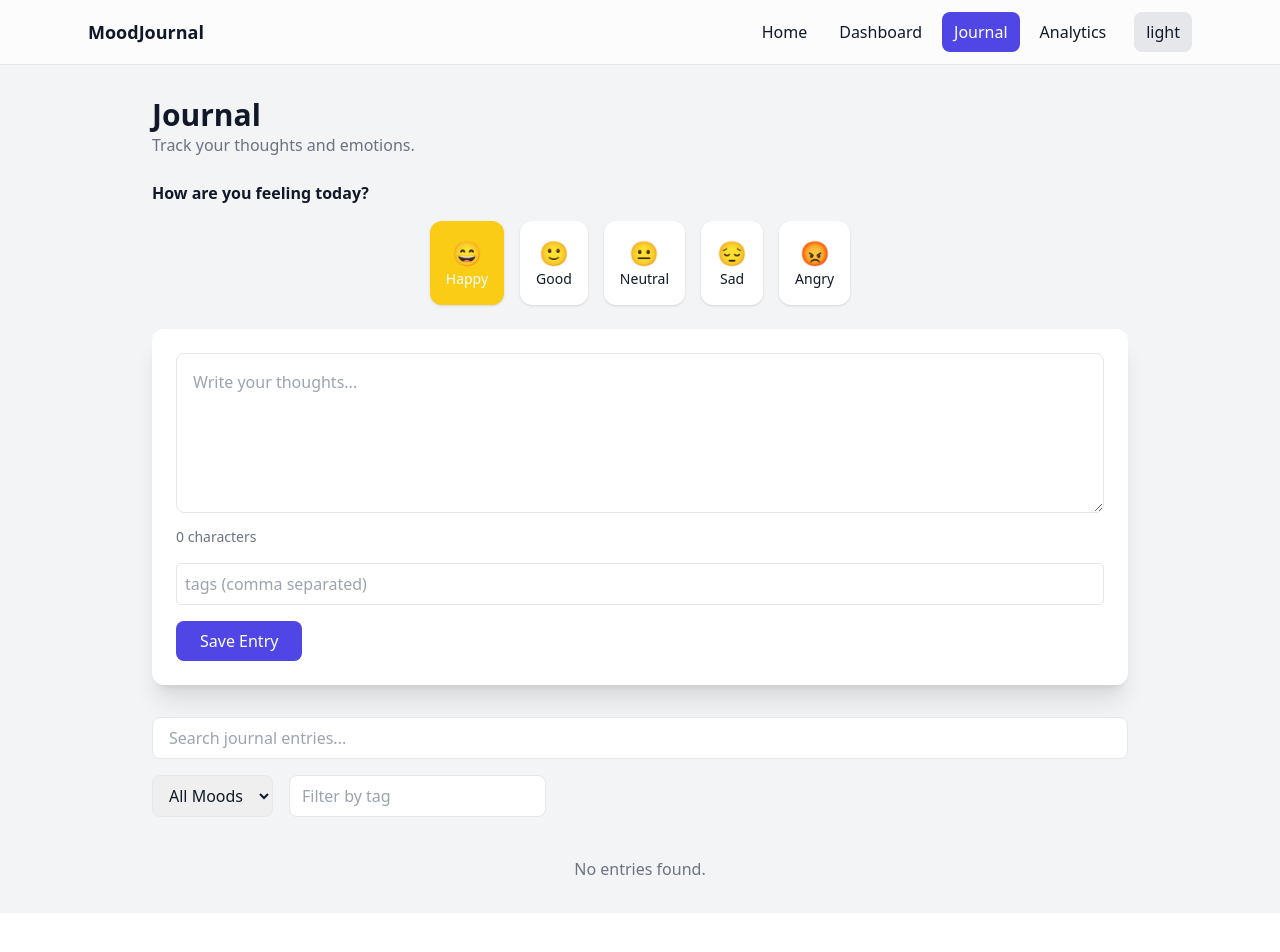
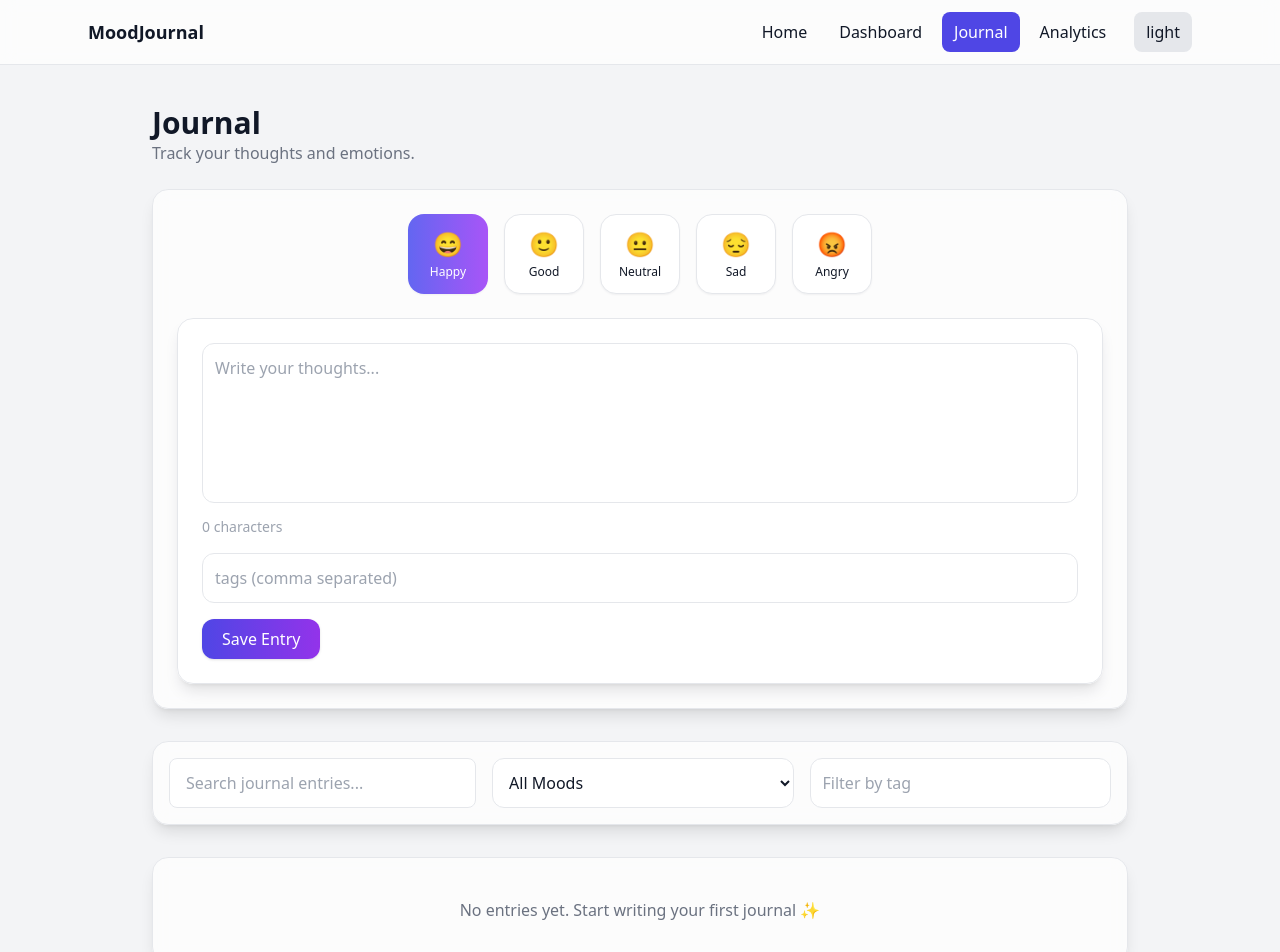
Before and after one commit to Janhavi003/MoodFlow-mood-journal, a React (Vite) app: page /journal in a window 1280 px wide. Shown: the top 952 px of the page. Before the commit the page ends 913 px from the top, so only its background shows below. Built offline with nearby package versions, Linux system fonts and the light colour scheme.

Commit message:
improved the UI

```diff
--- a/package.json
+++ b/package.json
@@ -10,7 +10,7 @@
     "preview": "vite preview"
   },
   "dependencies": {
-    "framer-motion": "^12.35.2",
+    "framer-motion": "^12.38.0",
     "react": "^19.2.0",
     "react-dom": "^19.2.0",
     "react-router-dom": "^7.13.1",
--- a/src/App.jsx
+++ b/src/App.jsx
@@ -1,5 +1,11 @@
-import { BrowserRouter as Router, Routes, Route } from "react-router-dom";
+import {
+  BrowserRouter as Router,
+  Routes,
+  Route,
+  useLocation,
+} from "react-router-dom";
 import { useState } from "react";
+import { AnimatePresence } from "framer-motion";
 
 import Dashboard from "./pages/Dashboard";
 import Journal from "./pages/Journal";
@@ -9,34 +15,14 @@ import Navbar from "./components/Navbar";
 
 import useLocalStorage from "./hooks/useLocalStorage";
 
-export default function App() {
-  const [entries, setEntries] = useLocalStorage("entries", []);
-  const [mood, setMood] = useState("Happy");
-
-  // Add new entry
-  const addEntry = (entry) => {
-    setEntries([entry, ...entries]);
-  };
-
-  // Delete entry
-  const deleteEntry = (id) => {
-    setEntries(entries.filter((e) => e.id !== id));
-  };
+function AnimatedRoutes({ entries, mood, setMood, addEntry, deleteEntry }) {
+  const location = useLocation();
 
   return (
-    <Router>
-      <div className="min-h-screen bg-gray-100 dark:bg-gray-950 text-gray-900 dark:text-white">
-
-        {/* Navbar */}
-        <Navbar />
-
-        {/* Routes */}
-        <Routes>
-
-          {/* Landing */}
+    <AnimatePresence mode="wait">
+      <Routes location={location} key={location.pathname}>
         <Route path="/" element={<Landing />} />
 
-          {/* Dashboard */}
         <Route
           path="/dashboard"
           element={
@@ -44,11 +30,11 @@ export default function App() {
               mood={mood}
               setMood={setMood}
               entries={entries}
+              addEntry={addEntry}
             />
           }
         />
 
-          {/* Journal */}
         <Route
           path="/journal"
           element={
@@ -60,14 +46,39 @@ export default function App() {
           }
         />
 
-          {/* Analytics */}
         <Route
           path="/analytics"
           element={<Analytics entries={entries} />}
         />
+      </Routes>
+    </AnimatePresence>
+  );
+}
 
-        </Routes>
+export default function App() {
+  const [entries, setEntries] = useLocalStorage("entries", []);
+  const [mood, setMood] = useState("Happy");
 
+  const addEntry = (entry) => {
+    setEntries([entry, ...entries]);
+  };
+
+  const deleteEntry = (id) => {
+    setEntries(entries.filter((e) => e.id !== id));
+  };
+
+  return (
+    <Router>
+      <div className="min-h-screen bg-gray-100 dark:bg-gray-950 text-gray-900 dark:text-white">
+        <Navbar />
+
+        <AnimatedRoutes
+          entries={entries}
+          mood={mood}
+          setMood={setMood}
+          addEntry={addEntry}
+          deleteEntry={deleteEntry}
+        />
       </div>
     </Router>
   );
--- a/src/components/JournalEditor.jsx
+++ b/src/components/JournalEditor.jsx
@@ -22,15 +22,15 @@ export default function JournalEditor({ mood, addEntry }) {
   };
 
   return (
-    <div className="bg-white dark:bg-gray-900 shadow-xl rounded-xl p-6 mt-6">
+    <div className="card p-6 mt-6">
       <textarea
         placeholder="Write your thoughts..."
         value={text}
         onChange={(e) => setText(e.target.value)}
-        className="w-full p-4 border rounded-lg h-40"
+        className="input h-40 resize-none"
       />
 
-      <div className="flex justify-between mt-2 text-sm text-gray-500">
+      <div className="flex justify-between text-sm text-gray-400 mt-2">
         <span>{text.length} characters</span>
       </div>
 
@@ -38,13 +38,10 @@ export default function JournalEditor({ mood, addEntry }) {
         placeholder="tags (comma separated)"
         value={tags}
         onChange={(e) => setTags(e.target.value)}
-        className="mt-4 w-full p-2 border rounded"
+        className="input mt-4"
       />
 
-      <button
-        onClick={saveEntry}
-        className="mt-4 bg-indigo-600 text-white px-6 py-2 rounded-lg hover:bg-indigo-700"
-      >
+      <button onClick={saveEntry} className="button-primary mt-4">
         Save Entry
       </button>
     </div>
--- a/src/components/MoodSelector.jsx
+++ b/src/components/MoodSelector.jsx
@@ -2,16 +2,20 @@ import { moods } from "../utils/moodUtils";
 
 export default function MoodSelector({ selected, setSelected }) {
   return (
-    <div className="flex gap-4 justify-center mt-4">
+    <div className="flex gap-4 justify-center flex-wrap">
       {moods.map((mood) => (
         <button
           key={mood.label}
           onClick={() => setSelected(mood.label)}
-          className={`p-4 rounded-xl shadow transition transform hover:scale-110
-          ${selected === mood.label ? mood.color + " text-white" : "bg-white dark:bg-gray-800"}`}
+          className={`flex flex-col items-center justify-center w-20 h-20 rounded-2xl transition shadow-sm hover:scale-105
+          ${
+            selected === mood.label
+              ? "bg-gradient-to-r from-indigo-500 to-purple-500 text-white shadow-lg"
+              : "bg-white dark:bg-gray-900 border border-gray-200 dark:border-gray-700"
+          }`}
         >
           <span className="text-2xl">{mood.emoji}</span>
-          <p className="text-sm">{mood.label}</p>
+          <span className="text-xs mt-1">{mood.label}</span>
         </button>
       ))}
     </div>
--- a/src/index.css
+++ b/src/index.css
@@ -1,12 +1,25 @@
 @tailwind base;
 @tailwind components;
 @tailwind utilities;
-/* smoother UI */
+
+/* smooth UI */
 * {
   transition: all 0.2s ease-in-out;
 }
 
-/* nicer scroll */
 html {
   scroll-behavior: smooth;
 }
+
+/* reusable styles */
+.card {
+  @apply bg-white/70 dark:bg-gray-900/70 backdrop-blur border border-gray-200 dark:border-gray-800 rounded-2xl shadow-lg;
+}
+
+.input {
+  @apply w-full p-3 rounded-xl border border-gray-200 dark:border-gray-700 bg-white dark:bg-gray-900 focus:ring-2 focus:ring-indigo-500 outline-none;
+}
+
+.button-primary {
+  @apply px-5 py-2 rounded-xl bg-gradient-to-r from-indigo-600 to-purple-600 text-white shadow hover:scale-105 transition;
+}
--- a/src/pages/Dashboard.jsx
+++ b/src/pages/Dashboard.jsx
@@ -1,27 +1,47 @@
-import MoodSelector from "../components/MoodSelector";
-import JournalEditor from "../components/JournalEditor";
-import EntryList from "../components/EntryList";
+import MoodChart from "../components/MoodChart";
+import CalendarHeatmap from "../components/CalendarHeatmap";
+import { generateInsights } from "../utils/insights";
+import { motion } from "framer-motion";
 
-export default function Dashboard({
-  mood,
-  setMood,
-  entries,
-  addEntry,
-  deleteEntry,
-}) {
+export default function Analytics({ entries }) {
+  const insights = generateInsights(entries);
+
   return (
-    <div className="max-w-4xl mx-auto p-6">
-      <h1 className="text-3xl font-bold">Mood Journal</h1>
+    <motion.div
+      initial={{ opacity: 0, y: 10 }}
+      animate={{ opacity: 1, y: 0 }}
+      className="max-w-6xl mx-auto px-4 sm:px-6 py-10"
+    >
+      <h1 className="text-3xl font-bold">Analytics</h1>
 
-      <p className="mt-2 text-gray-500">
-        How are you feeling today?
-      </p>
+      {entries.length === 0 ? (
+        <div className="card mt-10 p-10 text-center">
+          No data yet.
+        </div>
+      ) : (
+        <>
+          <div className="grid md:grid-cols-2 gap-6 mt-8">
+            <div className="card p-6">
+              <h2 className="mb-4 font-semibold">Mood Trend</h2>
+              <MoodChart entries={entries} />
+            </div>
 
-      <MoodSelector selected={mood} setSelected={setMood} />
+            <div className="card p-6">
+              <h2 className="mb-4 font-semibold">Activity</h2>
+              <CalendarHeatmap entries={entries} />
+            </div>
+          </div>
 
-      <JournalEditor mood={mood} addEntry={addEntry} />
-
-      <EntryList entries={entries} deleteEntry={deleteEntry} />
-    </div>
+          <div className="card p-6 mt-6">
+            <h2 className="font-semibold mb-3">Insights</h2>
+            {insights.map((i, idx) => (
+              <p key={idx} className="text-gray-500">
+                • {i}
+              </p>
+            ))}
+          </div>
+        </>
+      )}
+    </motion.div>
   );
 }
--- a/src/pages/Journal.jsx
+++ b/src/pages/Journal.jsx
@@ -1,4 +1,5 @@
 import { useState, useMemo } from "react";
+import { motion } from "framer-motion";
 import MoodSelector from "../components/MoodSelector";
 import JournalEditor from "../components/JournalEditor";
 import EntryList from "../components/EntryList";
@@ -10,7 +11,6 @@ export default function Journal({ entries, addEntry, deleteEntry }) {
   const [filterMood, setFilterMood] = useState("");
   const [filterTag, setFilterTag] = useState("");
 
-  // Filter entries based on search, mood, and tags
   const filteredEntries = useMemo(() => {
     return entries.filter((entry) => {
       const matchesSearch = entry.text
@@ -30,45 +30,32 @@ export default function Journal({ entries, addEntry, deleteEntry }) {
   }, [entries, searchQuery, filterMood, filterTag]);
 
   return (
-    <div className="max-w-5xl mx-auto px-6 py-8">
+    <motion.div
+      initial={{ opacity: 0, y: 10 }}
+      animate={{ opacity: 1, y: 0 }}
+      transition={{ duration: 0.4 }}
+      className="max-w-5xl mx-auto px-4 sm:px-6 py-10"
+    >
+      <h1 className="text-3xl font-bold">Journal</h1>
+      <p className="text-gray-500">Track your thoughts and emotions.</p>
 
-      {/* Header */}
-      <div className="mb-6">
-        <h1 className="text-3xl font-bold">Journal</h1>
-        <p className="text-gray-500 dark:text-gray-400">
-          Track your thoughts and emotions.
-        </p>
-      </div>
-
-      {/* Mood Selection */}
-      <div className="mb-6">
-        <h2 className="font-semibold mb-2">
-          How are you feeling today?
-        </h2>
+      <div className="mt-6 card p-6">
         <MoodSelector
           selected={selectedMood}
           setSelected={setSelectedMood}
         />
+
+        <JournalEditor mood={selectedMood} addEntry={addEntry} />
       </div>
 
-      {/* Journal Editor */}
-      <JournalEditor mood={selectedMood} addEntry={addEntry} />
+      {/* Search + Filters */}
+      <div className="card p-4 mt-8 flex flex-col md:flex-row gap-4">
+        <SearchBar value={searchQuery} onChange={setSearchQuery} />
 
-      {/* Search + Filters */}
-      <div className="mt-8 space-y-4">
-
-        <SearchBar
-          value={searchQuery}
-          onChange={setSearchQuery}
-        />
-
-        <div className="flex flex-wrap gap-4">
-
-          {/* Mood Filter */}
         <select
           value={filterMood}
           onChange={(e) => setFilterMood(e.target.value)}
-            className="border rounded-lg px-3 py-2"
+          className="input"
         >
           <option value="">All Moods</option>
           <option value="Happy">Happy</option>
@@ -78,23 +65,23 @@ export default function Journal({ entries, addEntry, deleteEntry }) {
           <option value="Angry">Angry</option>
         </select>
 
-          {/* Tag Filter */}
         <input
           type="text"
           placeholder="Filter by tag"
           value={filterTag}
           onChange={(e) => setFilterTag(e.target.value)}
-            className="border rounded-lg px-3 py-2"
+          className="input"
         />
       </div>
-      </div>
 
-      {/* Entry Timeline */}
+      {/* Entries */}
       <div className="mt-8">
         {filteredEntries.length === 0 ? (
-          <p className="text-gray-500 text-center mt-10">
-            No entries found.
+          <div className="card p-10 text-center">
+            <p className="text-gray-500">
+              No entries yet. Start writing your first journal ✨
             </p>
+          </div>
         ) : (
           <EntryList
             entries={filteredEntries}
@@ -102,6 +89,7 @@ export default function Journal({ entries, addEntry, deleteEntry }) {
           />
         )}
       </div>
-    </div>
+
+    </motion.div>
   );
 }
--- /dev/null
+++ b/src/utils/insights.js
@@ -0,0 +1,23 @@
+export function generateInsights(entries) {
+  if (!entries.length) return ["Start journaling to see insights."];
+
+  const moodCount = {};
+
+  entries.forEach((e) => {
+    moodCount[e.mood] = (moodCount[e.mood] || 0) + 1;
+  });
+
+  const mostCommon = Object.entries(moodCount).sort(
+    (a, b) => b[1] - a[1]
+  )[0][0];
+
+  const insights = [`Your most common mood is ${mostCommon}`];
+
+  if (entries.length >= 5) {
+    insights.push("You're building a strong journaling habit 🔥");
+  } else {
+    insights.push("Try journaling daily to unlock better insights");
+  }
+
+  return insights;
+}
```
Also changed, not shown: src/components/MoodChart.jsx (+35 -13 lines), src/pages/Analytics.jsx (+39 -11 lines), src/utils/streak.js (added, +23 -0 lines), 1 other file (tests, documents, lock files or other folders). Lines whose indentation alone changed are shown as unchanged.
